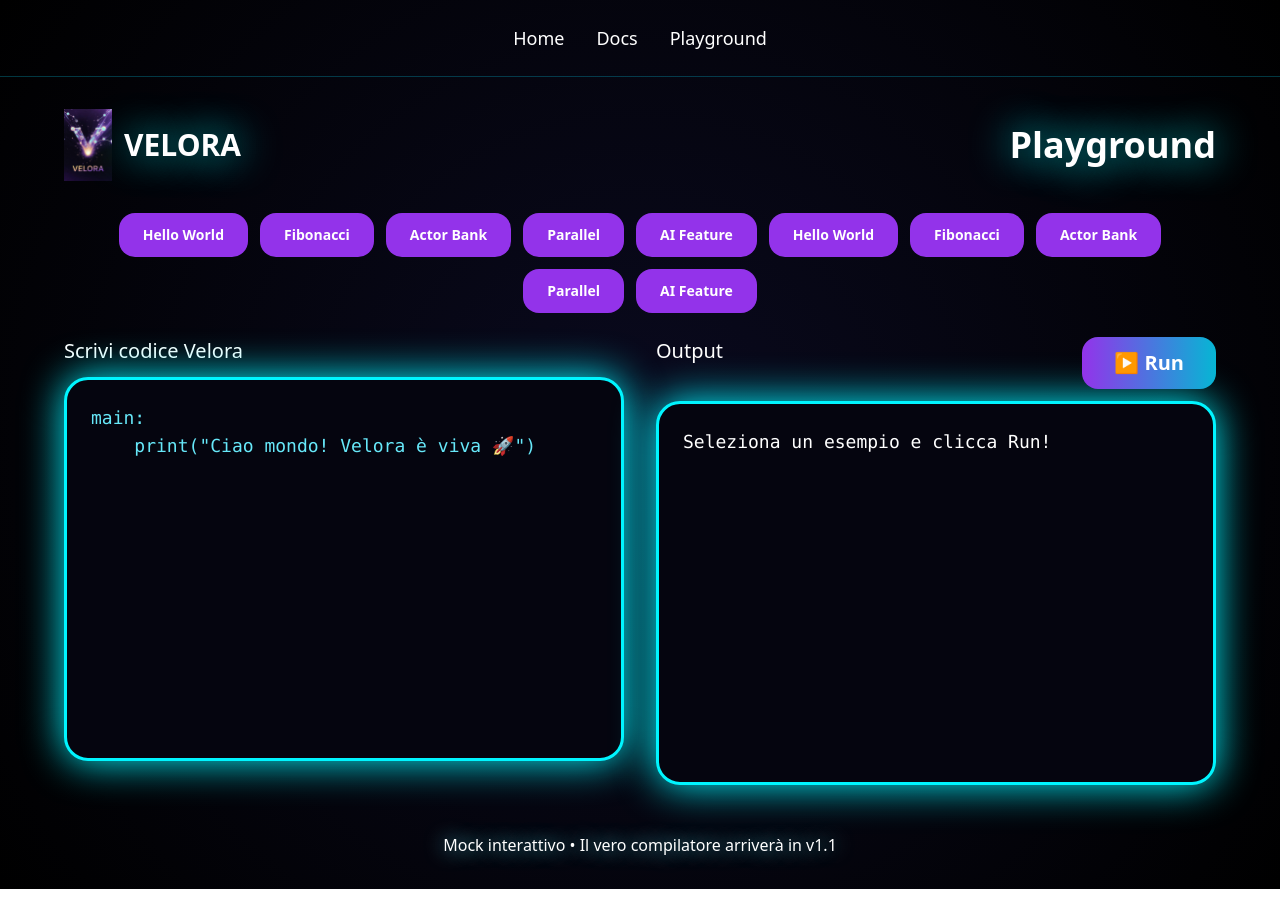
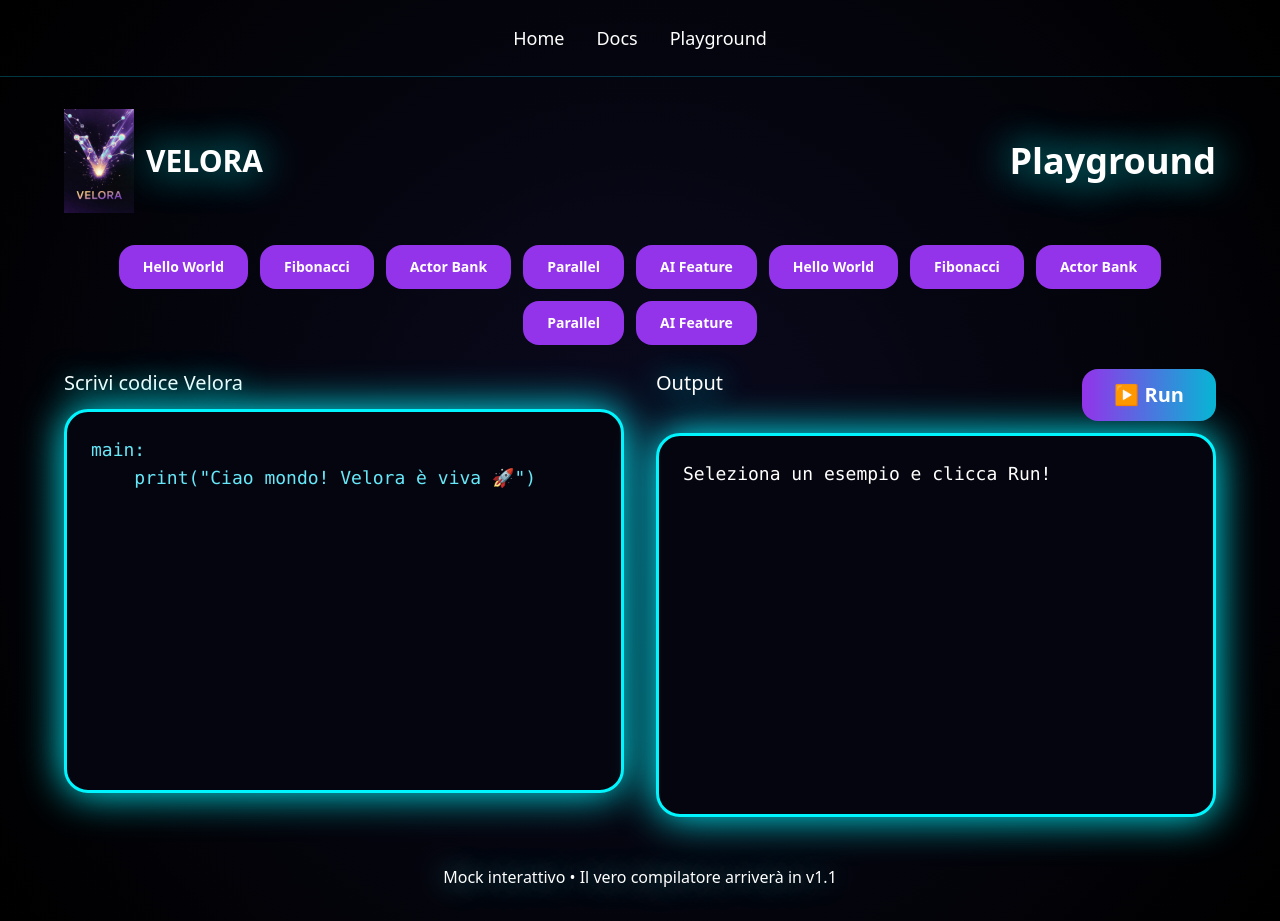
Before and after one commit to EquaCoin/velora, an Astro site: page /playground in a window 1280 px wide. Before the commit the page ends 889 px from the top, so only its background shows below. Built offline with nearby package versions, Linux system fonts and the light colour scheme; Astro itself is replaced by a stand-in of ours.

Commit message:
Update playground.astro

```diff
--- a/src/pages/playground.astro
+++ b/src/pages/playground.astro
@@ -14,7 +14,7 @@ const title = "Velora Playground • Prova subito il linguaggio";
   </style>
 </head>
 <body class="text-white font-sans">
-  <!-- NAVIGAZIONE SUPERIORE (ora presente anche qui) -->
+  <!-- NAVIGAZIONE SUPERIORE -->
   <nav class="flex justify-center gap-8 py-6 text-lg font-medium border-b border-cyan-500/30">
     <a href="/" class="hover:text-cyan-300 transition">Home</a>
     <a href="/docs" class="hover:text-cyan-300 transition">Docs</a>
@@ -23,24 +23,22 @@ const title = "Velora Playground • Prova subito il linguaggio";
 
   <div class="min-h-screen p-8">
     <div class="max-w-6xl mx-auto">
-      <!-- Header -->
+      <!-- Header con logo a metà -->
       <div class="flex justify-between items-center mb-8">
         <a href="/" class="flex items-center gap-3 text-3xl font-bold" style="color: #ffffff; text-shadow: 0 0 40px #00F5FF;">
-          <img src="/logo.png" class="w-12" alt="Velora">
+          <img src="/logo.png" class="w-[70px]" alt="Velora">
           VELORA
         </a>
         <h1 style="color: #ffffff; text-shadow: 0 0 40px #00F5FF;" class="text-4xl font-bold">Playground</h1>
       </div>
 
       <!-- Pulsanti esempi -->
-      <div id="examples" class="flex flex-wrap gap-3 mb-6 justify-center">
-        <!-- riempiti dal JS -->
-      </div>
+      <div id="examples" class="flex flex-wrap gap-3 mb-6 justify-center"></div>
 
       <div class="grid grid-cols-1 lg:grid-cols-2 gap-8">
         <!-- Editor -->
         <div>
-          <h2 style="color: #ffffff;" class="text-xl mb-3">Scrivi codice Velora</h2>
+          <h2 style="color: #ffffff !important; text-shadow: 0 0 30px #00F5FF;" class="text-xl mb-3">Scrivi codice Velora</h2>
           <textarea id="code" class="w-full h-96 p-6 font-mono text-lg resize-none rounded-3xl"
                     style="background: #05050F; border: 3px solid #00F5FF; box-shadow: 0 0 40px #00F5FF; color: #67E8F9 !important;"
                     spellcheck="false"></textarea>
@@ -49,7 +47,7 @@ const title = "Velora Playground • Prova subito il linguaggio";
         <!-- Output -->
         <div>
           <div class="flex justify-between mb-3">
-            <h2 style="color: #ffffff;" class="text-xl">Output</h2>
+            <h2 style="color: #ffffff !important; text-shadow: 0 0 30px #00F5FF;" class="text-xl">Output</h2>
             <button id="run-btn"
                     class="px-8 py-3 bg-gradient-to-r from-purple-600 to-cyan-500 rounded-2xl font-bold text-xl hover:scale-105 transition">
               ▶️ Run
@@ -62,7 +60,7 @@ const title = "Velora Playground • Prova subito il linguaggio";
         </div>
       </div>
 
-      <p style="color: #ffffff; text-shadow: 0 0 20px #67E8F9;" class="mt-12 text-center">Mock interattivo • Il vero compilatore arriverà in v1.1</p>
+      <p style="color: #ffffff !important; text-shadow: 0 0 30px #67E8F9;" class="mt-12 text-center">Mock interattivo • Il vero compilatore arriverà in v1.1</p>
     </div>
   </div>
 
@@ -70,9 +68,9 @@ const title = "Velora Playground • Prova subito il linguaggio";
     const examples = [
       {name: "Hello World", code: `main:\n    print("Ciao mondo! Velora è viva 🚀")`, output: "Ciao mondo! Velora è viva 🚀"},
       {name: "Fibonacci", code: `fn fibonacci(n: Int) -> Int:\n    match n:\n        0: 0\n        1: 1\n        _: fibonacci(n-1) + fibonacci(n-2)\n\nprint(fibonacci(10))`, output: "Fibonacci(10) = 55"},
-      {name: "Actor Bank", code: `actor BankAccount:\n    balance: Float = 0.0\n\n    on deposit(amount: Float):\n        balance += amount`, output: "Deposited! (saldo aggiornato)"},
+      {name: "Actor Bank", code: `actor BankAccount:\n    balance: Float = 0.0\n\n    on deposit(amount: Float):\n        balance += amount\n\nBankAccount << deposit(100)`, output: "Deposited! (saldo aggiornato)"},
       {name: "Parallel", code: `parallel:\n    print("Task 1")\n    print("Task 2")`, output: "Task 1\nTask 2"},
-      {name: "AI Feature", code: `# AI: crea una classe User\nuser_model = ai "classe User con validazione email e password hash"`, output: "Classe User generata automaticamente!"}
+      {name: "AI Feature", code: `# AI: crea una classe User\nuser_model = ai "classe User con validazione email e password hash"`, output: "Classe User generata automaticamente dall'AI!"}
     ];
 
     let currentIndex = 0;
```
